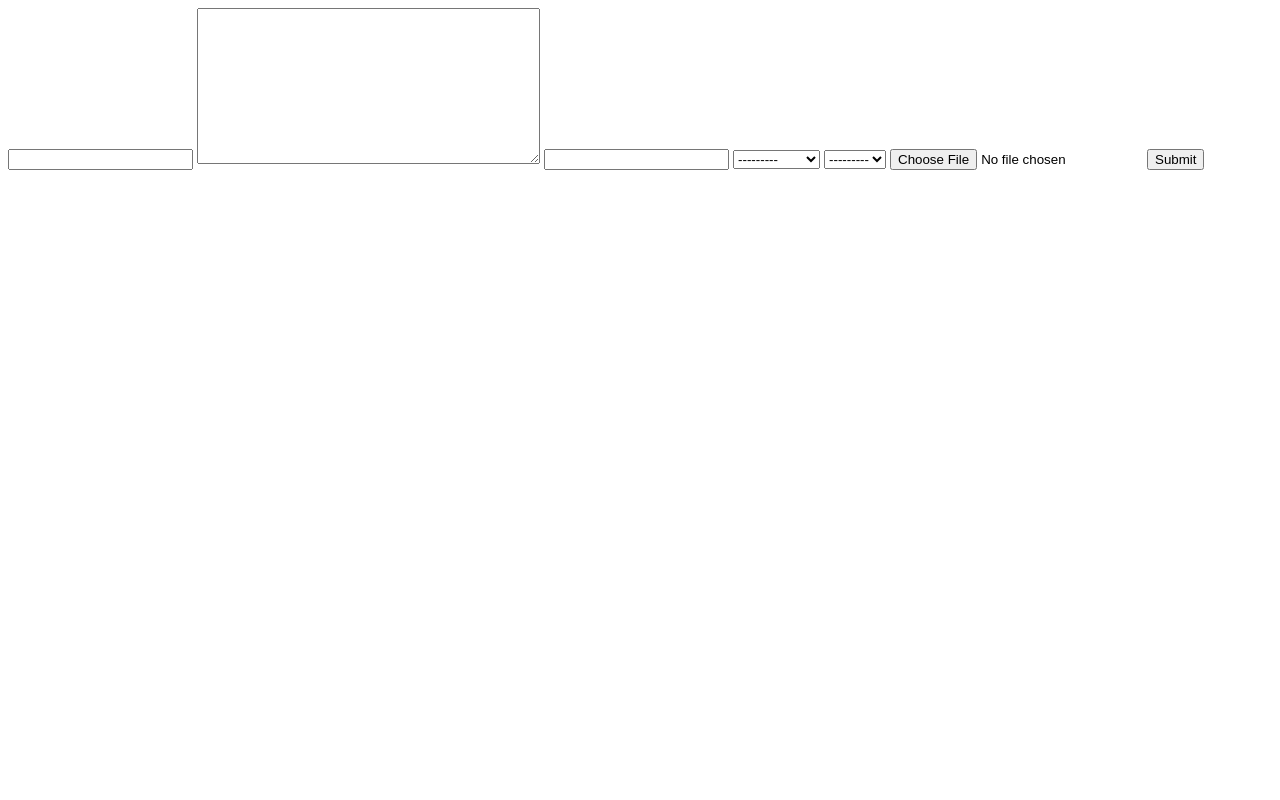
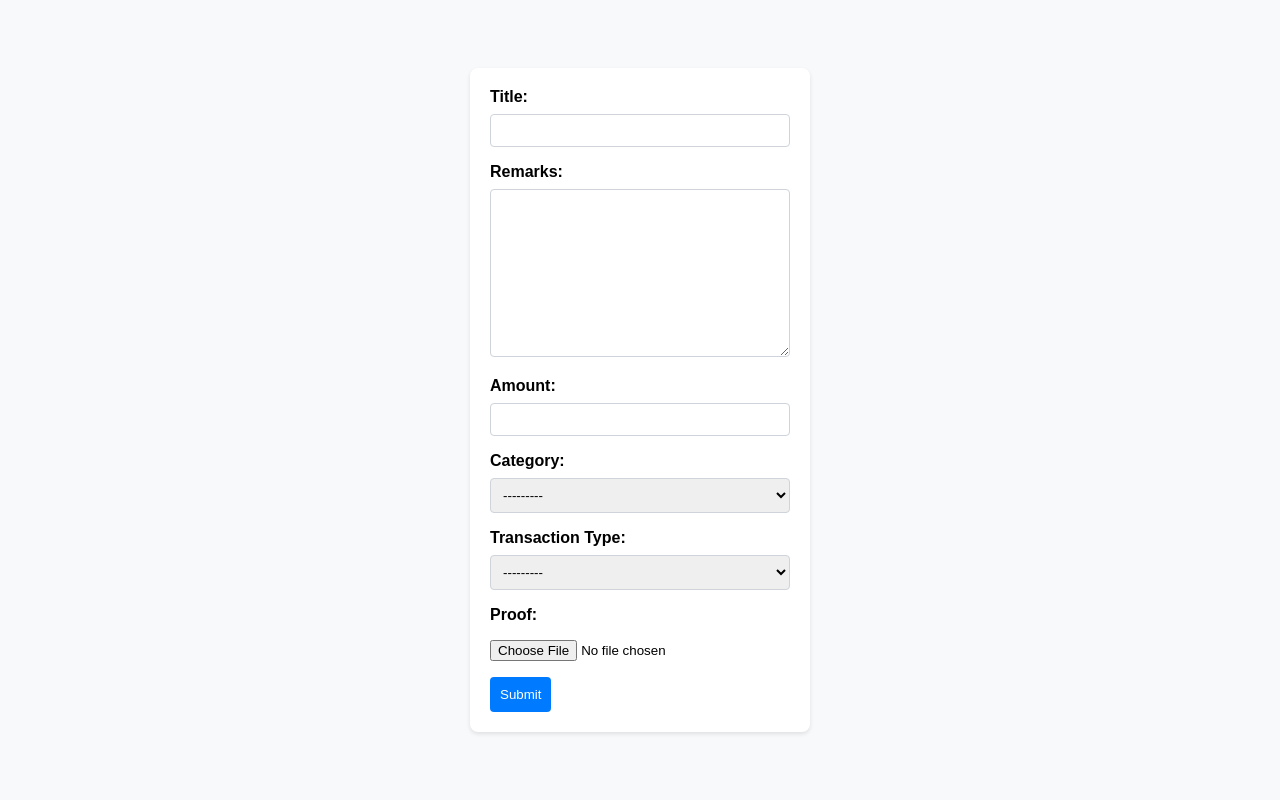
Before and after one commit to linib-exe/Expense-Tracker, a Django app: page /create_entry/ in a window 1280 px wide. Run offline with Django 4.2, Linux system fonts and the light colour scheme.

Commit message:
External CSS added using ststic to beautify create_entry.html

```diff
--- a/project/settings.py
+++ b/project/settings.py
@@ -123,5 +123,8 @@ STATIC_URL = 'static/'
 
 DEFAULT_AUTO_FIELD = 'django.db.models.BigAutoField'
 
+STATIC_URL = '/static/'
+STATICFILES_DIRS = [BASE_DIR / 'static']
+
 MEDIA_URL = '/media/'
 MEDIA_ROOT = BASE_DIR / "media"
--- /dev/null
+++ b/static/create_ctyle.css
@@ -0,0 +1,59 @@
+
+        body {
+            font-family: 'Arial', sans-serif;
+            background-color: #f8f9fa;
+            margin: 0;
+            padding: 0;
+            display: flex;
+            justify-content: center;
+            align-items: center;
+            height: 100vh;
+        }
+
+        form {
+            background-color: #ffffff;
+            box-shadow: 0 2px 4px rgba(0, 0, 0, 0.1);
+            padding: 20px;
+            border-radius: 8px;
+            width: 300px;
+        }
+
+        label {
+            display: block;
+            margin-bottom: 8px;
+            font-weight: bold;
+        }
+
+        input[type="text"],
+        input[type="number"],
+        select,
+        textarea {
+            width: 100%;
+            padding: 8px;
+            margin-bottom: 16px;
+            border: 1px solid #ced4da;
+            border-radius: 4px;
+            box-sizing: border-box;
+        }
+
+        textarea {
+            resize: vertical; /* Allow vertical resizing of textarea */
+        }
+
+        input[type="file"] {
+            margin-top: 8px;
+            margin-bottom: 16px; /* Adjust the bottom margin as needed */
+        }
+
+        input[type="submit"] {
+            background-color: #007bff;
+            color: #ffffff;
+            padding: 10px;
+            border: none;
+            border-radius: 4px;
+            cursor: pointer;
+        }
+
+        input[type="submit"]:hover {
+            background-color: #0056b3;
+        }
--- a/templates/create_entry.html
+++ b/templates/create_entry.html
@@ -1,10 +1,34 @@
+{% load static %}
+<!DOCTYPE html>
+<html lang="en">
+<head>
+    <meta charset="UTF-8">
+    <meta name="viewport" content="width=device-width, initial-scale=1.0">
+    <title>Create Entry</title>
+    <link rel="stylesheet" type="text/css" href="{% static 'create_ctyle.css' %}">
+</head>
+<body>
     <form method="post" enctype="multipart/form-data">
         {% csrf_token %}
+        <label for="id_title">Title:</label>
         {{ form.title }}
+
+        <label for="id_remarks">Remarks:</label>
         {{ form.remarks }}
+
+        <label for="id_amount">Amount:</label>
         {{ form.amount }}
+
+        <label for="id_category">Category:</label>
         {{ form.category }}
+
+        <label for="id_tx_type">Transaction Type:</label>
         {{ form.tx_type }}
+
+        <label for="id_proof">Proof:</label>
         {{ form.proof }}
+
         <input type="submit" value="Submit">
     </form>
+</body>
+</html>
```
Lines whose indentation alone changed are shown as unchanged.
